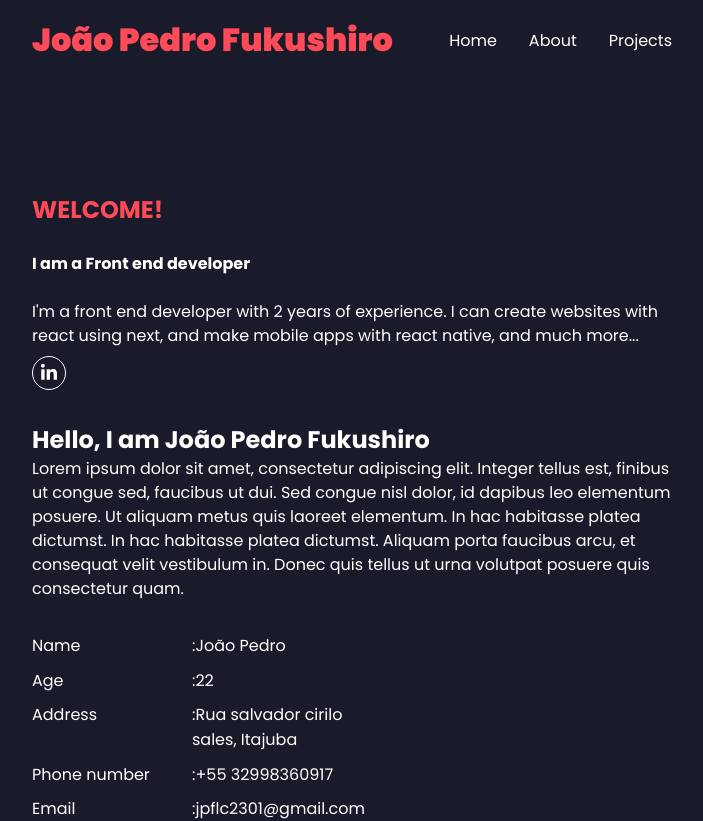
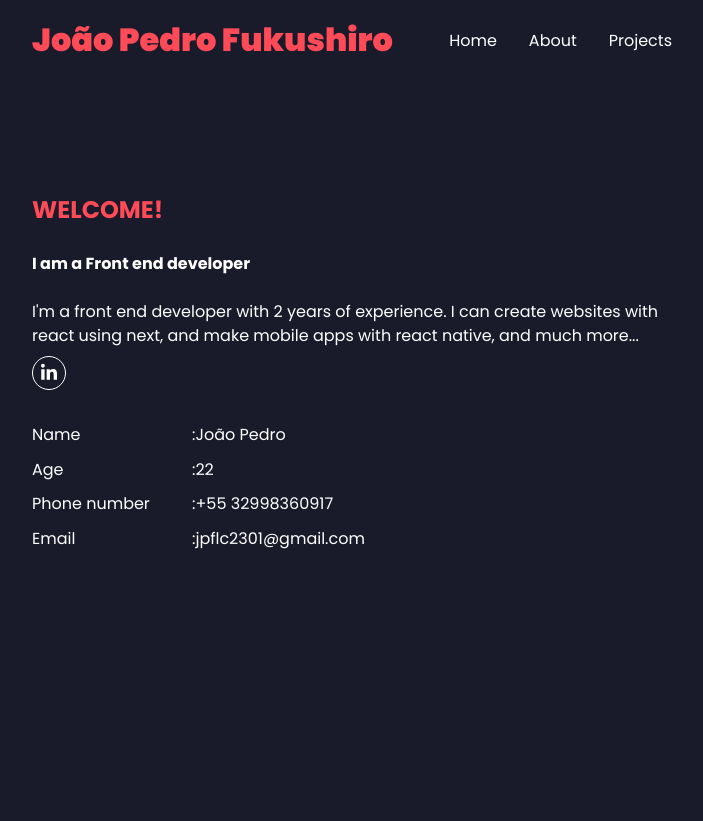
Before and after one commit to Fukushiro/landing-page, a Next.js app: page / in a window 1280 px wide. Shown: the whole page, without its empty margins (288-991 px from the left). After the commit the page ends 800 px from the top, so only its background shows below. Built offline with nearby package versions, Linux system fonts and the light colour scheme.

Commit message:
fix : link changes

```diff
--- a/src/pages/index.tsx
+++ b/src/pages/index.tsx
@@ -27,6 +27,7 @@ export default function Home() {
               <a
                 href="https://www.linkedin.com/in/jo%C3%A3o-pedro-fukushiro-lima-castro-4867091ba/"
                 target="blank"
+                rel="noopener noreferrer"
               >
                 <div>
                   <FaLinkedinIn size={20} />
@@ -35,20 +36,20 @@ export default function Home() {
             </li>
           </ul>
         </Styles.Welcome>
-
+        {/*
         <Styles.About>
           <h1>Hello, I am João Pedro Fukushiro</h1>
 
           <p>
-            Lorem ipsum dolor sit amet, consectetur adipiscing elit. Integer
-            tellus est, finibus ut congue sed, faucibus ut dui. Sed congue nisl
-            dolor, id dapibus leo elementum posuere. Ut aliquam metus quis
-            laoreet elementum. In hac habitasse platea dictumst. In hac
-            habitasse platea dictumst. Aliquam porta faucibus arcu, et consequat
-            velit vestibulum in. Donec quis tellus ut urna volutpat posuere quis
-            consectetur quam.
+            I live on itajuba, in Minas Gerais, i made Lorem ipsum dolor sit
+            amet, consectetur adipiscing elit. Integer tellus est, finibus ut
+            congue sed, faucibus ut dui. Sed congue nisl dolor, id dapibus leo
+            elementum posuere. Ut aliquam metus quis laoreet elementum. In hac
+            habitasse platea dictumst. In hac habitasse platea dictumst. Aliquam
+            porta faucibus arcu, et consequat velit vestibulum in. Donec quis
+            tellus ut urna volutpat posuere quis consectetur quam.
           </p>
-        </Styles.About>
+        </Styles.About> */}
         <Styles.AboutInfos>
           <div>
             <p>Name</p>
@@ -58,10 +59,10 @@ export default function Home() {
             <p>Age</p>
             <p>:22</p>
           </div>
-          <div>
+          {/* <div>
             <p>Address</p>
             <p>:Rua salvador cirilo sales, Itajuba</p>
-          </div>
+          </div> */}
           <div>
             <p>Phone number</p>
             <p>:+55 32998360917</p>
```
